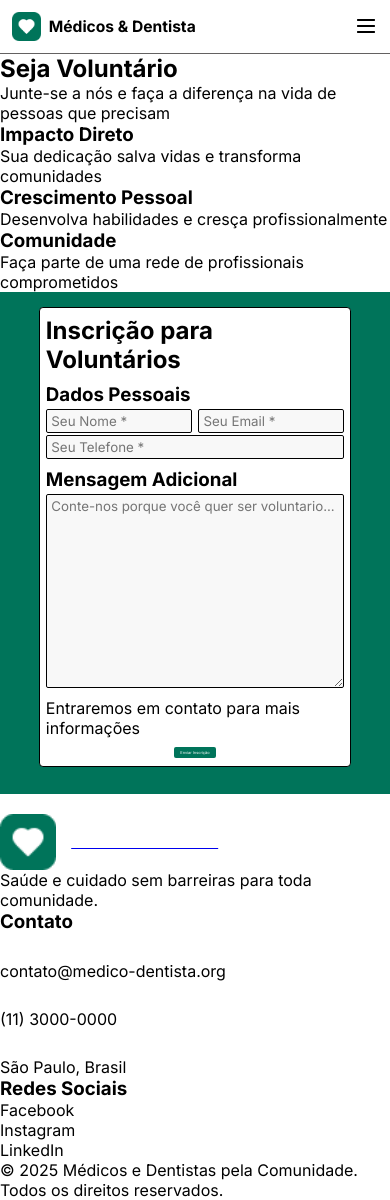
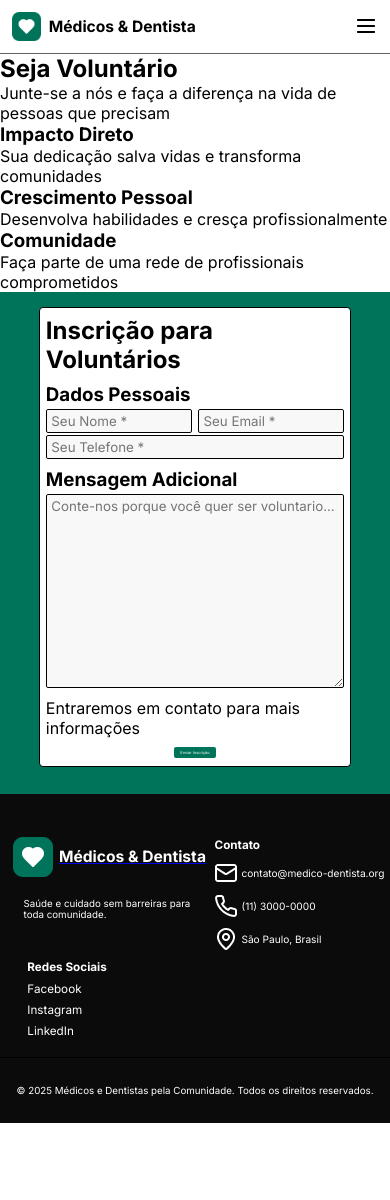
Before and after one commit to Al3ncar/MedDent-connect, a React (Vite) app: page /seja-voluntario in a window 390 px wide. After the commit the page ends 1123 px from the top, so only its background shows below. Built offline with nearby package versions, Linux system fonts and the light colour scheme.

Commit message:
styles: added footer styles

```diff
--- a/src/styles/components/footer.module.scss
+++ b/src/styles/components/footer.module.scss
@@ -0,0 +1,272 @@
+@use "../base/variables" as V;
+
+footer {
+  @include V.flex-center;
+  flex-direction: column;
+  color: #fff;
+  background-color: V.$background-footer;
+
+  .nav_footer {
+    width: 100%;
+    gap: 4%;
+    padding: 3% 0;
+    display: flex;
+    align-items: center;
+
+    &__title {
+      width: 26%;
+      display: flex;
+      flex-direction: column;
+      align-items: start;
+      margin-left: 12%;
+
+      a {
+        div {
+          width: 75%;
+          img {
+            width: 70%;
+          }
+          h2 {
+            margin-left: 5%;
+          }
+        }
+      }
+
+      p {
+        font-size: 1.1vw;
+        width: 80%;
+        margin-top: 5%;
+      }
+    }
+
+    &__contact {
+      width: 18%;
+      margin-right: 5%;
+
+      h3 {
+        font-size: 1.1vw;
+        margin-top: 6%;
+        margin-bottom: 5%;
+      }
+
+      li {
+        @include V.flex-between;
+        justify-content: start;
+        margin: 6% 0;
+        gap: 2%;
+        text-wrap: nowrap;
+      }
+    }
+
+    &__social {
+      h3 {
+        font-size: 1.2vw;
+        margin-bottom: 7%;
+      }
+      li {
+        @include V.flex-between;
+        justify-content: start;
+        margin: 6% 0;
+        gap: 2%;
+      }
+    }
+  }
+
+  .nav_copyright {
+    width: 80%;
+    text-align: center;
+    padding: 1.5% 0 2% 0;
+    border-top: solid 1px #000;
+  }
+  @media (max-width: 1224px) {
+    .nav_footer {
+      &__title {
+        width: 30%;
+        margin-left: 5%;
+
+        p {
+          width: 100%;
+          font-size: 1.5vw;
+        }
+      }
+
+      &__contact,
+      &__social {
+        width: 30%;
+        h3 {
+          font-size: 1.7vw;
+        }
+
+        li {
+          font-size: 1.5vw;
+        }
+      }
+    }
+  }
+  @media (max-width: 824px) {
+    .nav_footer {
+      display: flex;
+      align-items: center;
+      width: 100%;
+
+      &__title {
+        width: 30%;
+        margin-left: 2%;
+
+        p {
+          width: 100%;
+          font-size: 1.8vw;
+        }
+      }
+
+      &__contact,
+      &__social {
+        width: 30%;
+        h3 {
+          font-size: 2vw;
+        }
+
+        li {
+          font-size: 1.7vw;
+        }
+      }
+    }
+  }
+  @media (max-width: 592px) {
+    .nav_footer {
+      display: flex;
+      align-items: center;
+      flex-wrap: wrap;
+      width: 100%;
+
+      &__title {
+        width: 45%;
+        margin-left: 2%;
+
+        p {
+          margin: 12% 8% 5% 9%;
+          width: 100%;
+          font-size: 2.5vw;
+        }
+      }
+
+      &__contact {
+        width: 38%;
+        margin-top: 6%;
+        margin-left: 4%;
+
+        h3 {
+          font-size: 3vw;
+        }
+
+        li {
+          font-size: 2.6vw;
+        }
+      }
+
+      &__social {
+        width: 30%;
+        margin-left: 7%;
+        h3 {
+          font-size: 3vw;
+        }
+
+        li {
+          font-size: 3vw;
+        }
+      }
+    }
+    .nav_copyright {
+      width: 100%;
+      font-size: 2.5vw;
+      text-align: center;
+      padding: 7% 0;
+    }
+  }
+  @media (max-width: 167px) {
+    .nav_footer {
+      display: flex;
+      align-items: center;
+      flex-direction: column;
+      flex-wrap: wrap;
+      width: 92%;
+      padding-top: 11%;
+
+      &__title {
+        width: 100%;
+        a {
+          width: 100%;
+          display: flex;
+          align-items: center;
+          justify-content: center;
+          div {
+            width: 100%;
+            img {
+              width: 12%;
+              //   margin-left: 7%;
+            }
+            h2 {
+              margin-left: 4%;
+              font-size: 7vw;
+            }
+          }
+        }
+
+        p {
+          margin: 7% 0;
+          padding: 0;
+          width: 95%;
+          font-size: 6vw;
+          text-align: center;
+        }
+      }
+
+      &__contact {
+        text-align: center;
+        width: 100%;
+        margin-top: 6%;
+        margin-left: 0%;
+
+        h3 {
+          font-size: 8vw;
+        }
+
+        li {
+          flex-direction: column;
+          margin-top: 13%;
+          font-size: 6vw;
+
+          p {
+            margin-top: 6%;
+          }
+        }
+      }
+
+      &__social {
+        text-align: center;
+
+        width: 100%;
+        margin-top: 9%;
+        margin-left: 0%;
+        h3 {
+          font-size: 8vw;
+        }
+
+        li {
+          font-size: 7vw;
+
+          p {
+            width: 100%;
+            text-align: center;
+          }
+        }
+      }
+    }
+    .nav_copyright {
+      width: 100%;
+      font-size: 6vw;
+
+      padding: 7% 0;
+    }
+  }
+}
```
